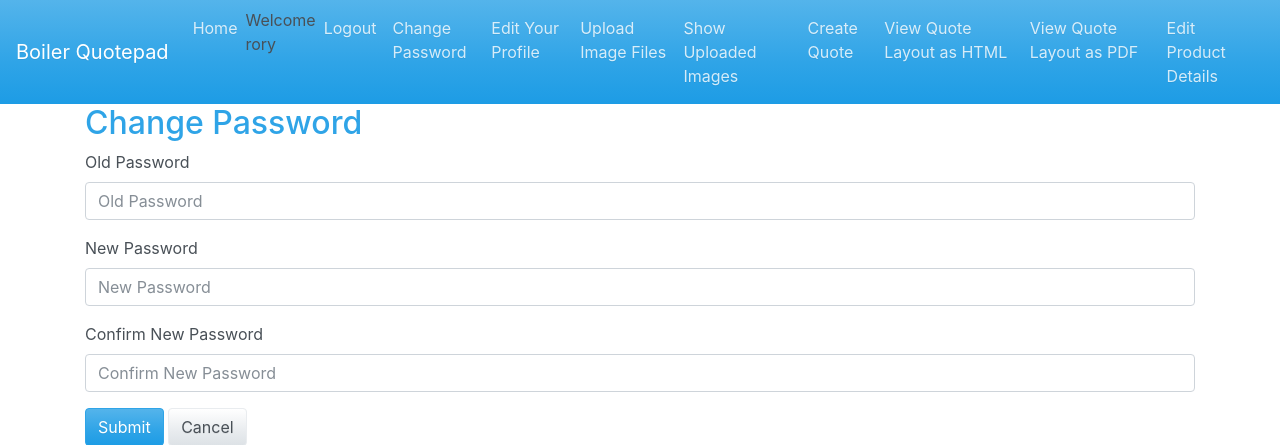
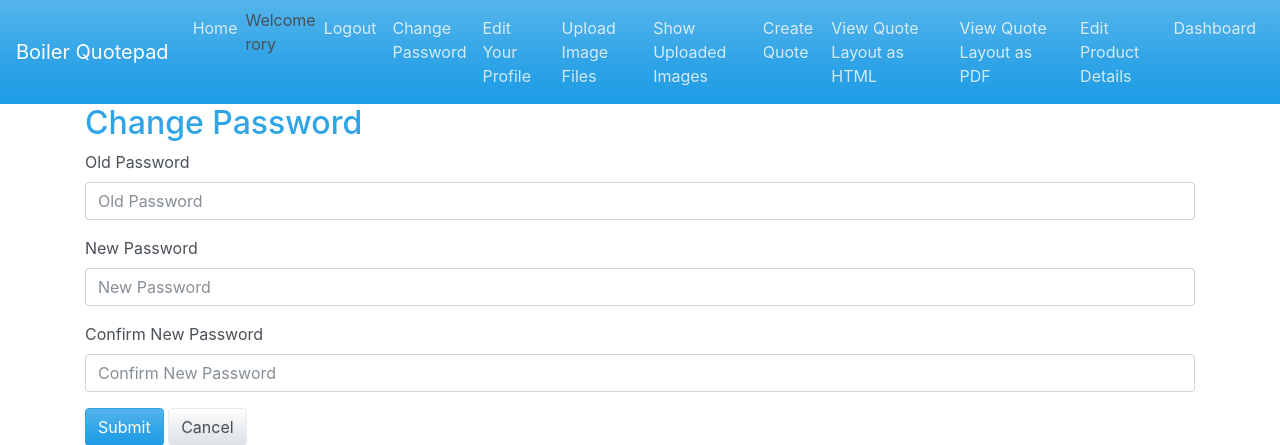
Before and after one commit to Rorywork/bquotepad, a Django app: page /changepassword/ in a window 1280 px wide. Shown: the top 445 px of the page. Run offline with Django 3.2, Linux system fonts and the light colour scheme; a user stored in the database is signed in; some libraries are stand-ins or nearby versions.

Commit message:
Added the routing for dashboard page

```diff
--- a/src/bquotepad/urls.py
+++ b/src/bquotepad/urls.py
@@ -20,7 +20,7 @@ from django.conf.urls import url,include
 from django.contrib import admin
 from django.urls import path, include
 from django.contrib.auth import views as auth_views
-from quotepad.views import home, register, change_password
+from quotepad.views import home, register, change_password, dashboard
 from quotepad.forms import FormStepOne, FormStepTwo, FormStepThree, FormStepFour, FormStepFive, FormStepSix, FormStepSeven, FormStepEight, FormStepNine
 from quotepad.views import FormWizardView, model_form_upload
 
@@ -55,6 +55,7 @@ urlpatterns = [
     path('loginredirect/', home, name = 'home'),
     path('changepassword/', change_password, name = 'change_password'),
     path('home/', home, name = 'home'),
+    path('dashboard/', dashboard, name = 'dashboard'),
     path('boilerform/', FormWizardView.as_view([FormStepOne,FormStepTwo,FormStepThree, FormStepFour, FormStepFive, FormStepSix, FormStepSeven, FormStepEight, FormStepNine]), name = 'boilerform'),
     path('testpdflayout/<str:testmode>', testpdflayout, name = 'test_pdf_layout'),
     #url(r'^', include('boilerform.urls'))
--- a/src/quotepad/views.py
+++ b/src/quotepad/views.py
@@ -163,6 +163,9 @@ def quote_success(request):
 def home(request):
     return render(request, 'home.html')
 
+def dashboard(request):
+    return render(request, 'dashboard.html')
+
 def register(request):
     if request.method == 'POST':
         form = UserRegistrationForm(request.POST)
--- a/src/templates/base.html
+++ b/src/templates/base.html
@@ -67,6 +67,7 @@
                 <a class="nav-item nav-link" href="/testpdflayout/HTMLOutput">View Quote Layout as HTML</a>
                 <a class="nav-item nav-link" href="/testpdflayout/PDFOutput">View Quote Layout as PDF</a>
                 <a class="nav-item nav-link" href="/productpricelist">Edit Product Details</a>
+                <a class="nav-item nav-link" href="/dashboard">Dashboard</a>
             {% else %}
                 <a class="nav-item nav-link" href="/login">Login</a>
                 <a class="nav-item nav-link" href="/register">Register</a>
```
